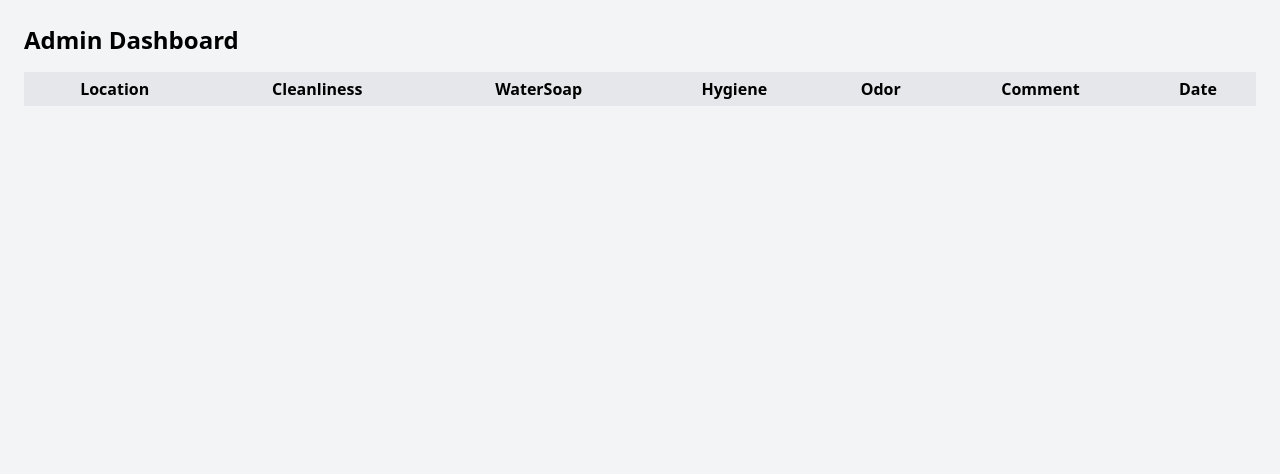
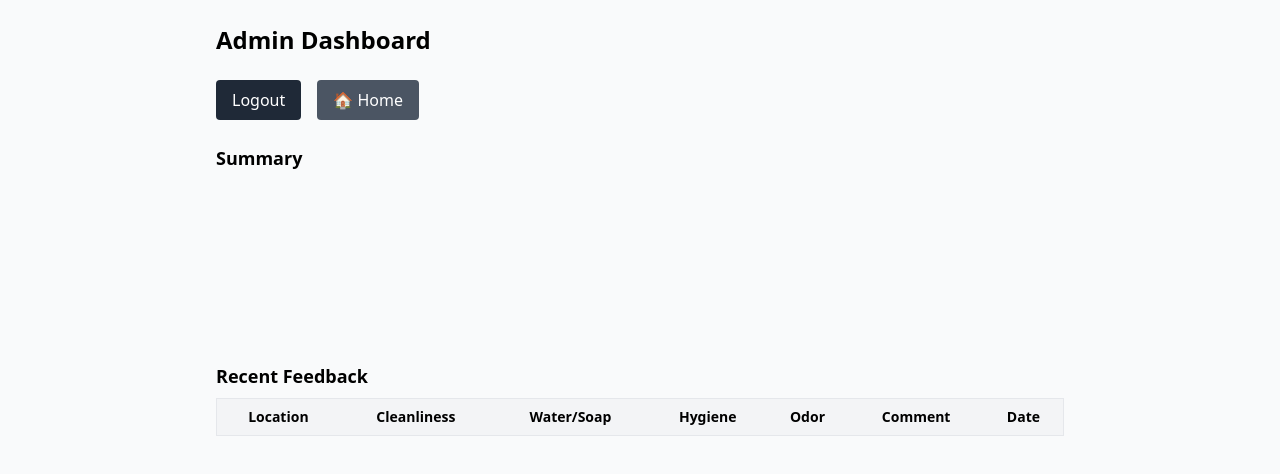
Before and after one commit to aryanshukla1078-lgtm/hygiene_monitor, a website: page public/admin-dashboard.html in a window 1280 px wide. Drawn offline with nearby package versions, Linux system fonts and the light colour scheme; no server answers; sample sign-in values are in the browser's storage.

Commit message:
Revamp admin dashboard with summary and feedback
Updated the admin dashboard to include a summary section and feedback table with improved layout and functionality.

```diff
--- a/public/admin-dashboard.html
+++ b/public/admin-dashboard.html
@@ -2,44 +2,104 @@
 <html>
 <head>
   <meta charset="utf-8" />
-  <title>Admin Dashboard — Hygiene Feedback</title>
+  <title>Swachh Scan — Admin Dashboard</title>
   <script src="https://cdn.tailwindcss.com"></script>
+  <script src="https://cdn.jsdelivr.net/npm/chart.js"></script>
 </head>
-<body class="bg-gray-100 p-6">
-  <h1 class="text-2xl font-bold mb-4">Admin Dashboard</h1>
-  <table id="feedbackTable" class="table-auto border-collapse border border-gray-400 w-full">
-    <thead>
-      <tr class="bg-gray-200">
-        <th class="border px-2 py-1">Location</th>
-        <th class="border px-2 py-1">Cleanliness</th>
-        <th class="border px-2 py-1">WaterSoap</th>
-        <th class="border px-2 py-1">Hygiene</th>
-        <th class="border px-2 py-1">Odor</th>
-        <th class="border px-2 py-1">Comment</th>
-        <th class="border px-2 py-1">Date</th>
-      </tr>
-    </thead>
-    <tbody></tbody>
-  </table>
+<body class="bg-gray-50">
+  <div class="max-w-4xl mx-auto p-6 space-y-6">
+    <h1 class="text-2xl font-semibold">Admin Dashboard</h1>
+    <div class="flex space-x-4">
+      <button onclick="logout()" class="bg-gray-800 text-white px-4 py-2 rounded">Logout</button>
+      <button onclick="goHome()" class="bg-gray-600 text-white px-4 py-2 rounded">🏠 Home</button>
+    </div>
+
+    <div>
+      <h2 class="text-lg font-semibold mt-4">Summary</h2>
+      <div id="summary" class="text-sm text-gray-700"></div>
+      <canvas id="staffChart" class="mt-4"></canvas>
+    </div>
+
+    <div>
+      <h2 class="text-lg font-semibold mt-6">Recent Feedback</h2>
+      <table class="w-full text-sm border mt-2">
+        <thead class="bg-gray-100">
+          <tr>
+            <th class="p-2">Location</th>
+            <th class="p-2">Cleanliness</th>
+            <th class="p-2">Water/Soap</th>
+            <th class="p-2">Hygiene</th>
+            <th class="p-2">Odor</th>
+            <th class="p-2">Comment</th>
+            <th class="p-2">Date</th>
+          </tr>
+        </thead>
+        <tbody id="feedbackTable"></tbody>
+      </table>
+    </div>
+  </div>
 
   <script>
-    async function loadData() {
-      const res = await fetch("https://script.google.com/macros/s/AKfycbxA75Wu1SUWPR8j2odOfVIgLBi3APolpYaG0HQXsMKWUBxFOjJo35oTXXaKW4jjYd3A/exec");
+    const token = localStorage.getItem('token');
+    if (!token) window.location.href = '/admin.html';
+
+    function logout() {
+      localStorage.removeItem('token');
+      window.location.href = '/';
+    }
+    function goHome() {
+      window.location.href = '/index.html';
+    }
+
+    async function loadSummary() {
+      const res = await fetch('/api/admin/summary', {
+        headers: { Authorization: `Bearer ${token}` }
+      });
+      const data = await res.json();
+      document.getElementById('summary').innerHTML =
+        `Total Feedback: ${data.totalFeedback}`;
+
+      const ctx = document.getElementById('staffChart').getContext('2d');
+      new Chart(ctx, {
+        type: 'bar',
+        data: {
+          labels: data.staffPerformance.map(s => s.name),
+          datasets: [{
+            label: 'Avg Rating',
+            data: data.staffPerformance.map(s => s.avg_rating),
+            backgroundColor: 'rgba(59, 130, 246, 0.6)'
+          }]
+        },
+        options: {
+          scales: { y: { beginAtZero: true, max: 5 } }
+        }
+      });
+    }
+
+    async function loadFeedback() {
+      const res = await fetch('/api/admin/feedback', {
+        headers: { Authorization: `Bearer ${token}` }
+      });
       const rows = await res.json();
-      const tbody = document.querySelector("#feedbackTable tbody");
-
-      rows.slice(1).forEach(r => {
-        const tr = document.createElement("tr");
-        r.forEach(cell => {
-          const td = document.createElement("td");
-          td.textContent = cell;
-          td.className = "border px-2 py-1";
-          tr.appendChild(td);
-        });
+      const tbody = document.getElementById('feedbackTable');
+      tbody.innerHTML = '';
+      rows.forEach(f => {
+        const tr = document.createElement('tr');
+        tr.innerHTML = `
+          <td class="p-2">${f.location}</td>
+          <td class="p-2">${f.cleanliness}</td>
+          <td class="p-2">${f.water_soap}</td>
+          <td class="p-2">${f.hygiene}</td>
+          <td class="p-2">${f.odor}</td>
+          <td class="p-2">${f.comment || ''}</td>
+          <td class="p-2">${f.created_at}</td>
+        `;
         tbody.appendChild(tr);
       });
     }
-    loadData();
+
+    loadSummary();
+    loadFeedback();
   </script>
 </body>
 </html>
```
